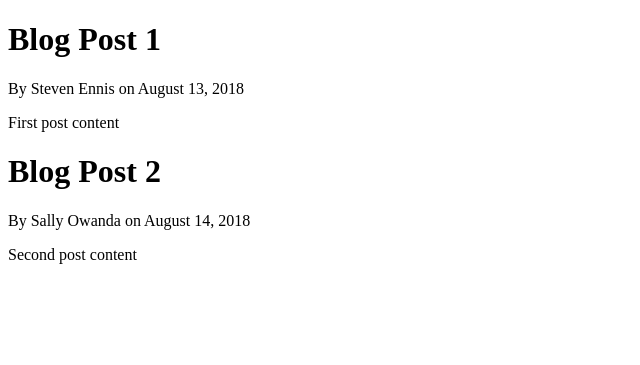
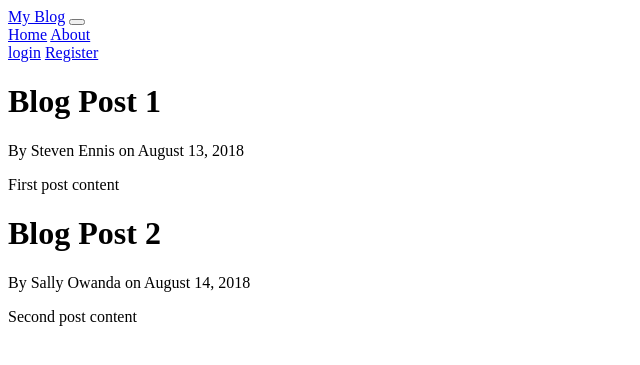
Before and after one commit to Teatoller/Myblog_tutor, a Flask app: page / in a window 1280 px wide. Shown: the top 365 px of the page, without its empty margins (0-640 px from the left). Run offline with Flask 2, Linux system fonts and the light colour scheme.

Commit message:
Add Navbar to template

```diff
--- a/templates/layout.html
+++ b/templates/layout.html
@@ -9,6 +9,26 @@
 	{% endif %}
 </head>
 <body>
+	<header>
+	<!-- Navbar -->
+	<nav>
+		<div>
+			<a href="/">My Blog</a>
+			<button>
+				<span></span>
+			</button>
+			<div>
+				<div>
+					<a href="/home">Home</a>
+					<a href="/about">About</a>
+				</div>
+			</div>
+			<div>
+				<a href="/login">login</a>
+				<a href="/register">Register</a>
+			</div>
+		</div>
+	</nav></header>
 	{% block content %}{% endblock %}
 
 </body>
```
